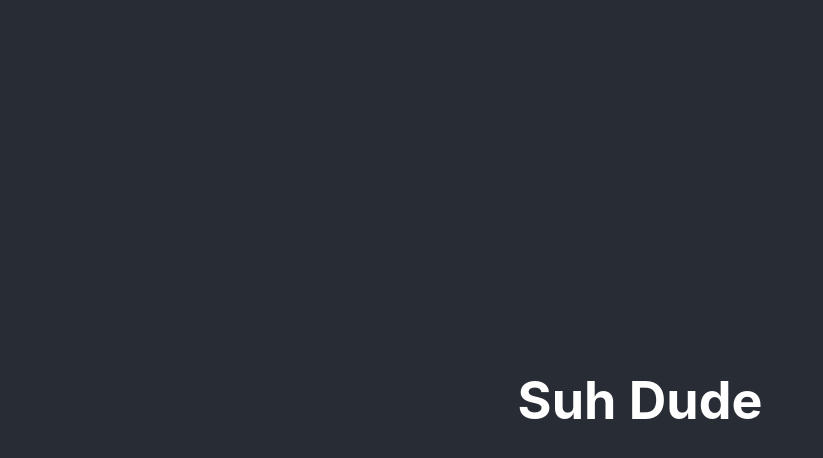
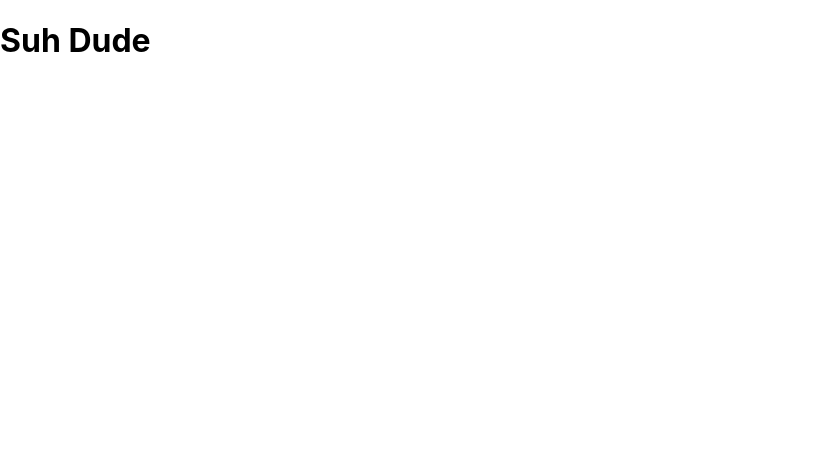
Before and after one commit to SimonSchoetz/simon-schoetz-website, a React (Create React App) app: page / in a window 1280 px wide. Shown: the top 458 px of the page, without its empty margins (0-823 px from the left). Built offline with nearby package versions, Linux system fonts and the light colour scheme.

Commit message:
Sort out styling structure

```diff
--- a/src/App.scss
+++ b/src/App.scss
@@ -1,43 +1,6 @@
-@import "./styles/Variables";
+@import "./styles/01-Variables";
+@import "./styles/02-Main";
 
-.App {
-  text-align: center;
-}
-
-.App-logo {
-  height: 40vmin;
-  pointer-events: none;
-}
-
-@media (prefers-reduced-motion: no-preference) {
-  .App-logo {
-    animation: App-logo-spin infinite 20s linear;
-  }
-}
-
-.App-header {
-  background-color: #282c34;
-  min-height: 100vh;
-  display: flex;
-  flex-direction: column;
-  align-items: center;
-  justify-content: center;
-  font-size: calc(10px + 2vmin);
-  color: white;
-}
-
-.App-link {
-  color: #61dafb;
-}
-
-@keyframes App-logo-spin {
-  from {
-    transform: rotate(0deg);
-  }
-  to {
-    transform: rotate(360deg);
-  }
-}
 
 
 
@@ -49,8 +12,3 @@
   -webkit-font-smoothing: antialiased;
   -moz-osx-font-smoothing: grayscale;
 }
-
-code {
-  font-family: source-code-pro, Menlo, Monaco, Consolas, 'Courier New',
-    monospace;
-}
--- /dev/null
+++ b/src/styles/_02-Main.scss
@@ -0,0 +1,13 @@
+
+
+
+body {
+    margin: 0;
+    padding: 0;
+    box-sizing: border-box;
+    font-family: -apple-system, BlinkMacSystemFont, 'Segoe UI', 'Roboto', 'Oxygen',
+      'Ubuntu', 'Cantarell', 'Fira Sans', 'Droid Sans', 'Helvetica Neue',
+      sans-serif;
+    -webkit-font-smoothing: antialiased;
+    -moz-osx-font-smoothing: grayscale;
+  }
```
Also changed, not shown: src/styles/_01-Variables.scss (added), src/styles/_Variables.scss (deleted).
